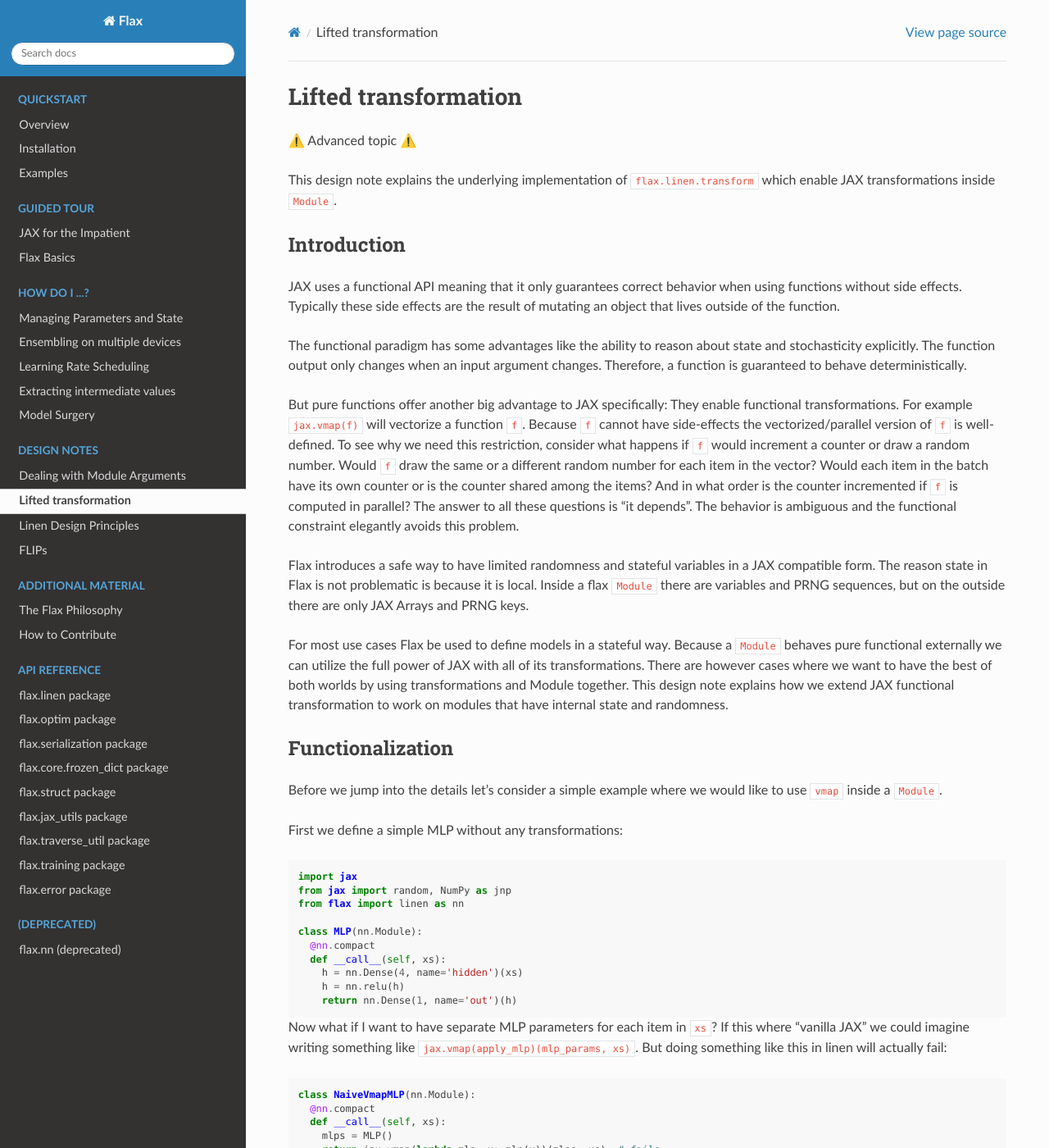
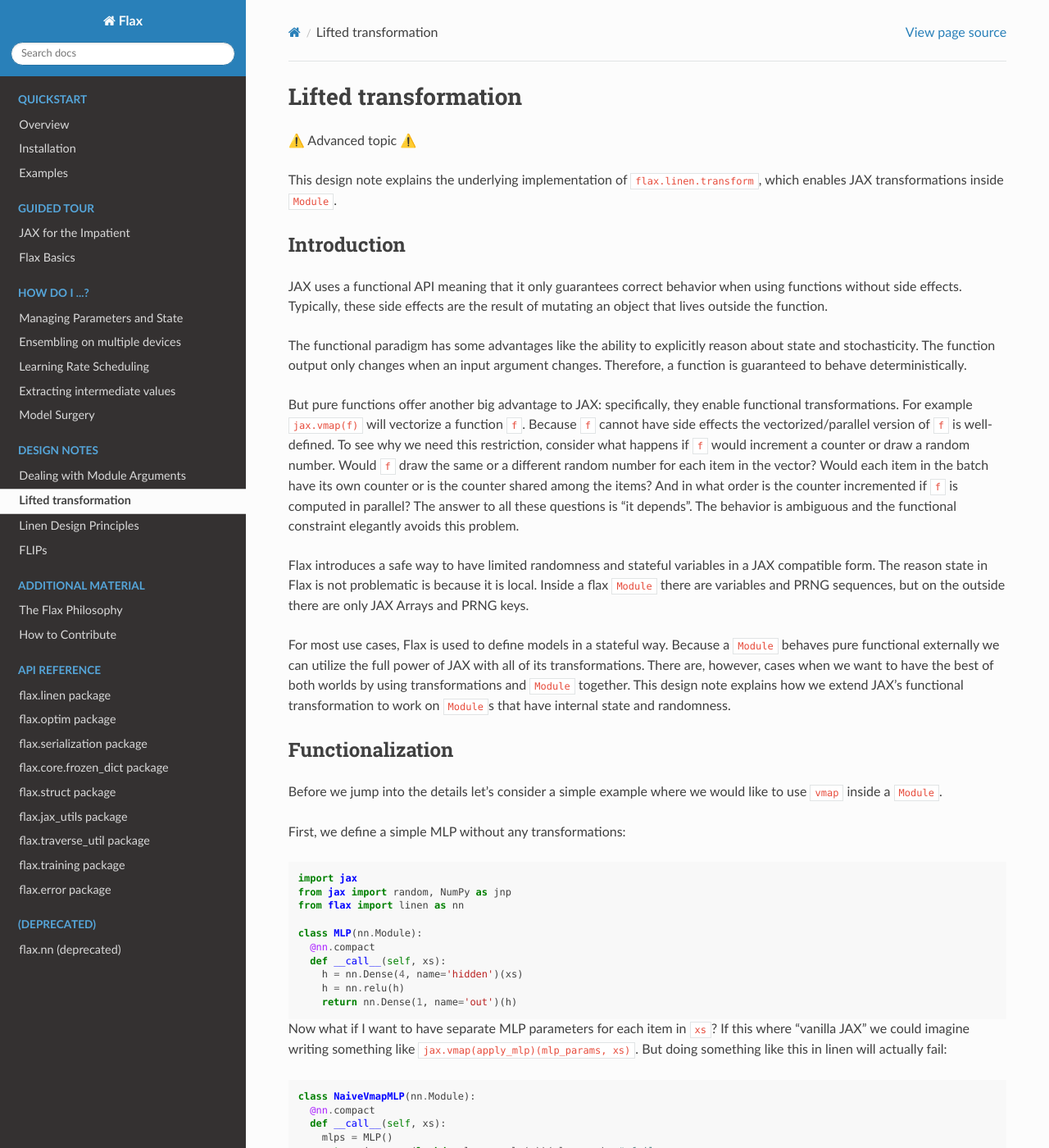
Before and after one commit to bortkomencw/flax, a Sphinx documentation site: the page built from docs/design_notes/lift.md, in a window 1280 px wide and 1400 px high. Shown: the whole window at 82% size. Built offline with Sphinx 7.4.7 and the Read the Docs theme 2.0.0, drawn with Linux system fonts in a browser that asks for light colours; some of the changed text lies outside the part shown.

Commit message:
Apply suggestions from code review
Co-authored-by: 8bitmp3 <19637339+8bitmp3@users.noreply.github.com>

````diff
--- a/docs/design_notes/lift.md
+++ b/docs/design_notes/lift.md
@@ -2,21 +2,21 @@
 
 ⚠️ Advanced topic ⚠️
 
-This design note explains the underlying implementation of `flax.linen.transform` which enable JAX transformations inside `Module`.
+This design note explains the underlying implementation of `flax.linen.transform`, which enables JAX transformations inside `Module`.
 
 
 ## Introduction
 
 JAX uses a functional API meaning that it only guarantees correct behavior when using functions without side effects.
-Typically these side effects are the result of mutating an object that lives outside of the function.
+Typically, these side effects are the result of mutating an object that lives outside the function.
 
-The functional paradigm has some advantages like the ability to reason about state and stochasticity explicitly.
+The functional paradigm has some advantages like the ability to explicitly reason about state and stochasticity.
 The function output only changes when an input argument changes.
 Therefore, a function is guaranteed to behave deterministically.
 
-But pure functions offer another big advantage to JAX specifically: They enable functional transformations.
+But pure functions offer another big advantage to JAX: specifically, they enable functional transformations.
 For example `jax.vmap(f)` will vectorize a function `f`.
-Because `f` cannot have side-effects the vectorized/parallel version of `f` is well-defined. To see why we need this restriction, consider what happens if `f` would increment a counter or draw a random number.
+Because `f` cannot have side effects the vectorized/parallel version of `f` is well-defined. To see why we need this restriction, consider what happens if `f` would increment a counter or draw a random number.
 Would `f` draw the same or a different random number for each item in the vector?
 Would each item in the batch have its own counter or is the counter shared among the items?
 And in what order is the counter incremented if `f` is computed in parallel?
@@ -27,17 +27,18 @@
 The reason state in Flax is not problematic is because it is local. Inside a flax `Module` there are variables and PRNG sequences,
 but on the outside there are only JAX Arrays and PRNG keys.
 
-For most use cases Flax be used to define models in a stateful way.
+For most use cases, Flax is used to define models in a stateful way.
 Because a `Module` behaves pure functional externally  we can utilize the full power of JAX with all of its transformations.
-There are however cases where we want to have the best of both worlds by using transformations and Module together.
-This design note explains how we extend JAX functional transformation to work on modules that have internal state and randomness.
+There are, however, cases when we want to have the best of both worlds by using transformations and `Module` together.
+This design note explains how we extend JAX's functional transformation to work on `Module`s that have internal state and randomness.
 
 
 ## Functionalization
 
 Before we jump into the details let's consider a simple example where we would like to use `vmap` inside a `Module`.
 
-First we define a simple MLP without any transformations:
+First, we define a simple MLP without any transformations:
+
 ```
 import jax
 from jax import random, NumPy as jnp
@@ -54,7 +55,8 @@
 Now what if I want to have separate MLP parameters for each item in `xs`?
 If this where "vanilla JAX" we could imagine writing something like `jax.vmap(apply_mlp)(mlp_params, xs)`.
 But doing something like this in linen will actually fail:
-```
+
+```python
 class NaiveVmapMLP(nn.Module):
   @nn.compact
   def __call__(self, xs):
@@ -62,14 +64,15 @@
     return jax.vmap(lambda mlp, x: mlp(x))(mlps, xs)  # fails
 ```
 
-JAX will refuse to transform the `mlps` because its not a JAX Array or a simple container of arrays.
+JAX will refuse to transform the `mlps` because it's not a JAX array or a simple container of arrays.
 We can not really blame JAX for refusing to perform this under-specified job.
-After all it's not even clear what should happen here.
+After all, it's not even clear what should happen here.
 The parameters inside MLP are not even initialized yet and we will need a separate PRNG key for each group of parameters.
 
 We can fix this problem by first turning `MLP` into a pure init and apply function.
 Afterwards, we use the `param` method to store the parameters:
-```
+
+```python
 class ManualVmap(nn.Module):
   @nn.compact
   def __call__(self, xs):
@@ -98,7 +101,7 @@
 """
 ```
 
-Here `MLP(parent=None)` creates a detached instance of `MLP`.
+Here, `MLP(parent=None)` creates a detached instance of `MLP`.
 This avoids reserving a name for the submodule inside the current module.
 Although not strictly necessary, this also ensures we cannot accidentally use the MLP instance in a stateful way and we are forced to use it through either `.init` or `.apply`.
 
````
